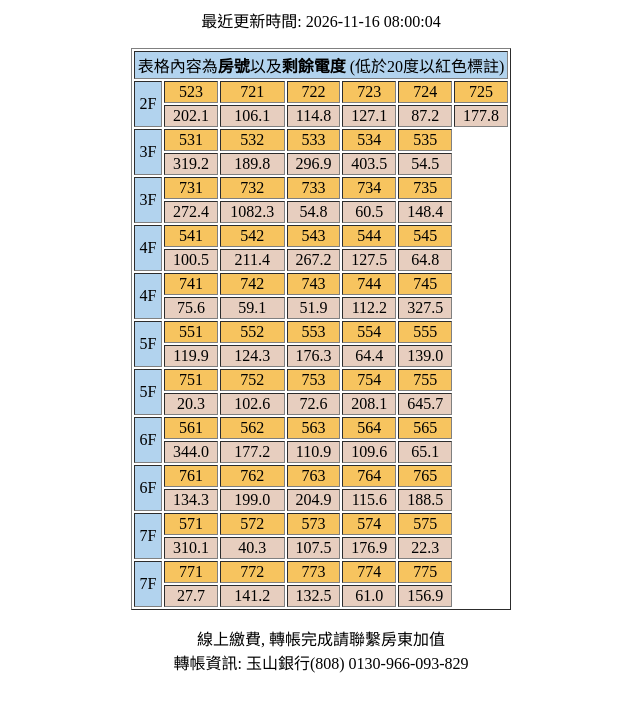
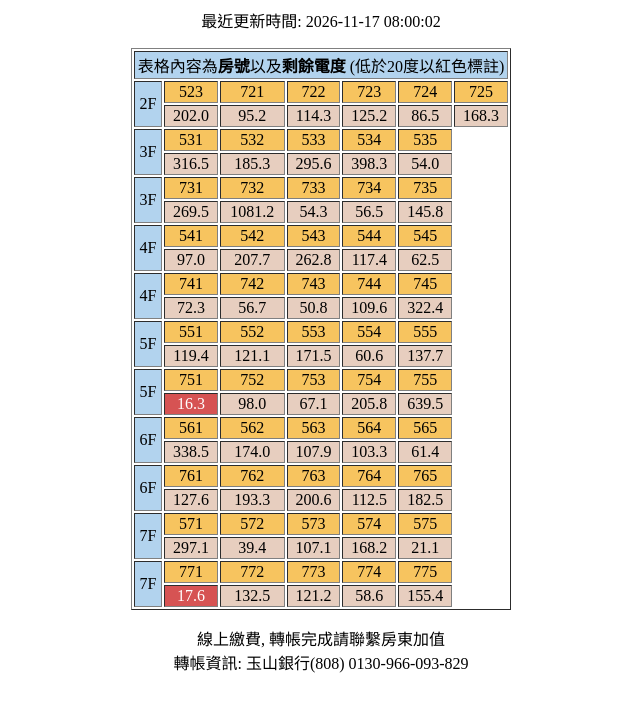
Before and after one commit to goodjiahub/power, a plain HTML site: page index.html in a window 1280 px wide. Shown: the whole page, without its empty margins (319-959 px from the left). Drawn offline with Linux system fonts and the light colour scheme.

Commit message:
Automated commit on 2026-11-17 08:00:24

```diff
--- a/index.html
+++ b/index.html
@@ -12,7 +12,7 @@
   }
   </style>
 <body>
-            <center><p>最近更新時間: 2026-11-16 08:00:04
+            <center><p>最近更新時間: 2026-11-17 08:00:02
 </p></center>
 
 <div style="overflow: auto;">
@@ -28,12 +28,12 @@
                 <td style="background-color:#F7C45F;"><center>725</center></td>
             </tr>
             <tr>
-                <td class="powerdata"><center>202.1</center></td>
-                <td class="powerdata"><center>106.1</center></td>
-                <td class="powerdata"><center>114.8</center></td>
-                <td class="powerdata"><center>127.1</center></td>
-                <td class="powerdata"><center>87.2</center></td>
-                <td class="powerdata"><center>177.8</center></td>
+                <td class="powerdata"><center>202.0</center></td>
+                <td class="powerdata"><center>95.2</center></td>
+                <td class="powerdata"><center>114.3</center></td>
+                <td class="powerdata"><center>125.2</center></td>
+                <td class="powerdata"><center>86.5</center></td>
+                <td class="powerdata"><center>168.3</center></td>
             </tr>
             <tr>
                 <td style="background-color:#B2D3EE;" rowspan="2" ><center>3F</center></td>
@@ -44,11 +44,11 @@
                 <td style="background-color:#F7C45F;"><center>535</center></td>
             </tr>
             <tr>
-                <td class="powerdata"><center>319.2</center></td>
-                <td class="powerdata"><center>189.8</center></td>
-                <td class="powerdata"><center>296.9</center></td>
-                <td class="powerdata"><center>403.5</center></td>
-                <td class="powerdata"><center>54.5</center></td>
+                <td class="powerdata"><center>316.5</center></td>
+                <td class="powerdata"><center>185.3</center></td>
+                <td class="powerdata"><center>295.6</center></td>
+                <td class="powerdata"><center>398.3</center></td>
+                <td class="powerdata"><center>54.0</center></td>
             </tr>
             <tr>
                 <td style="background-color:#B2D3EE;" rowspan="2" ><center>3F</center></td>
@@ -59,11 +59,11 @@
                 <td style="background-color:#F7C45F;"><center>735</center></td>
             </tr>
             <tr>
-                <td class="powerdata"><center>272.4</center></td>
-                <td class="powerdata"><center>1082.3</center></td>
-                <td class="powerdata"><center>54.8</center></td>
-                <td class="powerdata"><center>60.5</center></td>
-                <td class="powerdata"><center>148.4</center></td>
+                <td class="powerdata"><center>269.5</center></td>
+                <td class="powerdata"><center>1081.2</center></td>
+                <td class="powerdata"><center>54.3</center></td>
+                <td class="powerdata"><center>56.5</center></td>
+                <td class="powerdata"><center>145.8</center></td>
             </tr>
             <tr>
                 <td style="background-color:#B2D3EE;" rowspan="2" ><center>4F</center></td>
@@ -74,11 +74,11 @@
                 <td style="background-color:#F7C45F;"><center>545</center></td>
             </tr>
             <tr>
-                <td class="powerdata"><center>100.5</center></td>
-                <td class="powerdata"><center>211.4</center></td>
-                <td class="powerdata"><center>267.2</center></td>
-                <td class="powerdata"><center>127.5</center></td>
-                <td class="powerdata"><center>64.8</center></td>
+                <td class="powerdata"><center>97.0</center></td>
+                <td class="powerdata"><center>207.7</center></td>
+                <td class="powerdata"><center>262.8</center></td>
+                <td class="powerdata"><center>117.4</center></td>
+                <td class="powerdata"><center>62.5</center></td>
             </tr>
             <tr>
                 <td style="background-color:#B2D3EE;" rowspan="2" ><center>4F</center></td>
@@ -89,11 +89,11 @@
                 <td style="background-color:#F7C45F;"><center>745</center></td>
             </tr>
             <tr>
-                <td class="powerdata"><center>75.6</center></td>
-                <td class="powerdata"><center>59.1</center></td>
-                <td class="powerdata"><center>51.9</center></td>
-                <td class="powerdata"><center>112.2</center></td>
-                <td class="powerdata"><center>327.5</center></td>
+                <td class="powerdata"><center>72.3</center></td>
+                <td class="powerdata"><center>56.7</center></td>
+                <td class="powerdata"><center>50.8</center></td>
+                <td class="powerdata"><center>109.6</center></td>
+                <td class="powerdata"><center>322.4</center></td>
             </tr>
             <tr>
                 <td style="background-color:#B2D3EE;" rowspan="2" ><center>5F</center></td>
@@ -104,11 +104,11 @@
                 <td style="background-color:#F7C45F;"><center>555</center></td>
             </tr>
             <tr>
-                <td class="powerdata"><center>119.9</center></td>
-                <td class="powerdata"><center>124.3</center></td>
-                <td class="powerdata"><center>176.3</center></td>
-                <td class="powerdata"><center>64.4</center></td>
-                <td class="powerdata"><center>139.0</center></td>
+                <td class="powerdata"><center>119.4</center></td>
+                <td class="powerdata"><center>121.1</center></td>
+                <td class="powerdata"><center>171.5</center></td>
+                <td class="powerdata"><center>60.6</center></td>
+                <td class="powerdata"><center>137.7</center></td>
             </tr>
             <tr>
                 <td style="background-color:#B2D3EE;" rowspan="2" ><center>5F</center></td>
@@ -119,11 +119,11 @@
                 <td style="background-color:#F7C45F;"><center>755</center></td>
             </tr>
             <tr>
-                <td class="powerdata"><center>20.3</center></td>
-                <td class="powerdata"><center>102.6</center></td>
-                <td class="powerdata"><center>72.6</center></td>
-                <td class="powerdata"><center>208.1</center></td>
-                <td class="powerdata"><center>645.7</center></td>
+                <td style="background-color:#D65353; color:white;"><center>16.3</center></td>
+                <td class="powerdata"><center>98.0</center></td>
+                <td class="powerdata"><center>67.1</center></td>
+                <td class="powerdata"><center>205.8</center></td>
+                <td class="powerdata"><center>639.5</center></td>
             </tr>
             <tr>
                 <td style="background-color:#B2D3EE;" rowspan="2" ><center>6F</center></td>
@@ -134,11 +134,11 @@
                 <td style="background-color:#F7C45F;"><center>565</center></td>
             </tr>
             <tr>
-                <td class="powerdata"><center>344.0</center></td>
-                <td class="powerdata"><center>177.2</center></td>
-                <td class="powerdata"><center>110.9</center></td>
-                <td class="powerdata"><center>109.6</center></td>
-                <td class="powerdata"><center>65.1</center></td>
+                <td class="powerdata"><center>338.5</center></td>
+                <td class="powerdata"><center>174.0</center></td>
+                <td class="powerdata"><center>107.9</center></td>
+                <td class="powerdata"><center>103.3</center></td>
+                <td class="powerdata"><center>61.4</center></td>
             </tr>
             <tr>
                 <td style="background-color:#B2D3EE;" rowspan="2" ><center>6F</center></td>
@@ -149,11 +149,11 @@
                 <td style="background-color:#F7C45F;"><center>765</center></td>
             </tr>
             <tr>
-                <td class="powerdata"><center>134.3</center></td>
-                <td class="powerdata"><center>199.0</center></td>
-                <td class="powerdata"><center>204.9</center></td>
-                <td class="powerdata"><center>115.6</center></td>
-                <td class="powerdata"><center>188.5</center></td>
+                <td class="powerdata"><center>127.6</center></td>
+                <td class="powerdata"><center>193.3</center></td>
+                <td class="powerdata"><center>200.6</center></td>
+                <td class="powerdata"><center>112.5</center></td>
+                <td class="powerdata"><center>182.5</center></td>
             </tr>
             <tr>
                 <td style="background-color:#B2D3EE;" rowspan="2" ><center>7F</center></td>
@@ -164,11 +164,11 @@
                 <td style="background-color:#F7C45F;"><center>575</center></td>
             </tr>
             <tr>
-                <td class="powerdata"><center>310.1</center></td>
-                <td class="powerdata"><center>40.3</center></td>
-                <td class="powerdata"><center>107.5</center></td>
-                <td class="powerdata"><center>176.9</center></td>
-                <td class="powerdata"><center>22.3</center></td>
+                <td class="powerdata"><center>297.1</center></td>
+                <td class="powerdata"><center>39.4</center></td>
+                <td class="powerdata"><center>107.1</center></td>
+                <td class="powerdata"><center>168.2</center></td>
+                <td class="powerdata"><center>21.1</center></td>
             </tr>
             <tr>
                 <td style="background-color:#B2D3EE;" rowspan="2" ><center>7F</center></td>
@@ -179,11 +179,11 @@
                 <td style="background-color:#F7C45F;"><center>775</center></td>
             </tr>
             <tr>
-                <td class="powerdata"><center>27.7</center></td>
-                <td class="powerdata"><center>141.2</center></td>
+                <td style="background-color:#D65353; color:white;"><center>17.6</center></td>
                 <td class="powerdata"><center>132.5</center></td>
-                <td class="powerdata"><center>61.0</center></td>
-                <td class="powerdata"><center>156.9</center></td>
+                <td class="powerdata"><center>121.2</center></td>
+                <td class="powerdata"><center>58.6</center></td>
+                <td class="powerdata"><center>155.4</center></td>
             </tr>
         </table>
         </div>
```
